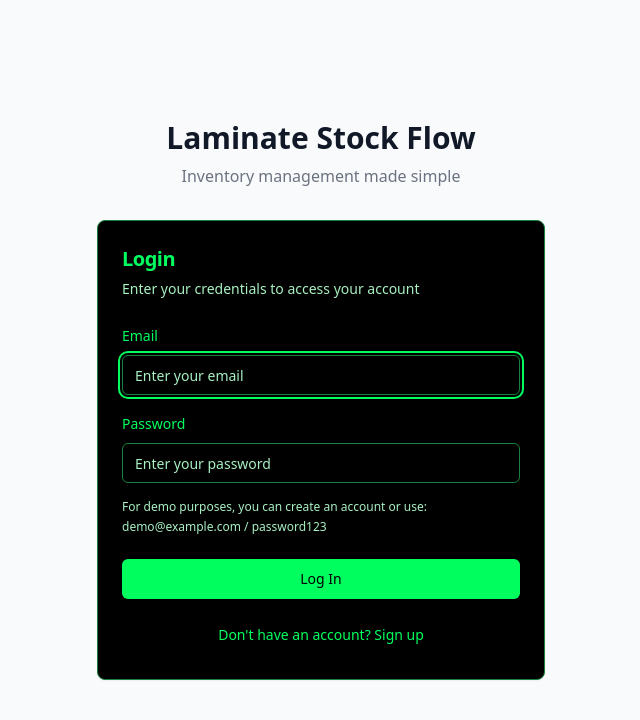
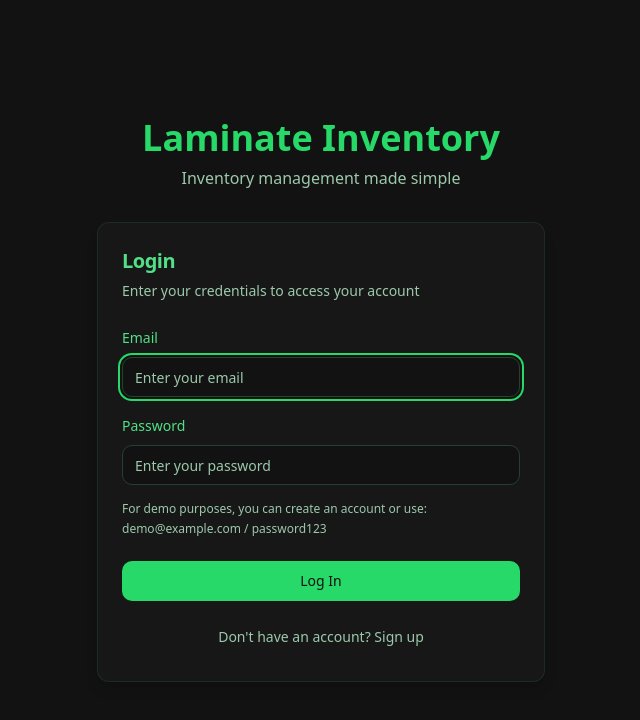
Before and after one commit to vaibhav-tech2005/smclam, a React (Vite) app: page /login in a window 1280 px wide. Shown: the top 720 px of the page, without its empty margins (319-959 px from the left). Built offline with nearby package versions, Linux system fonts and the light colour scheme.

Commit message:
Refactor: Apply soft color palette and finalize UI

```diff
--- a/src/components/navigation/MobileHeader.tsx
+++ b/src/components/navigation/MobileHeader.tsx
@@ -12,20 +12,20 @@ const MobileHeader: React.FC<MobileHeaderProps> = ({ onMenuToggle }) => {
   const { user } = useAuth();
 
   return (
-    <header className="bg-black border-b border-gray-700 py-3 px-4 flex items-center justify-between md:hidden shadow-sm">
+    <header className="bg-background border-b border-border/50 py-3 px-4 flex items-center justify-between md:hidden shadow-sm">
       <div className="flex items-center space-x-3">
         <Button
           variant="ghost"
           size="icon"
           onClick={onMenuToggle}
-          className="text-green-500 hover:text-green-400"
+          className="text-primary hover:text-primary/90 hover:bg-primary/10"
         >
           <Menu className="h-6 w-6" />
         </Button>
-        <h1 className="font-semibold text-lg text-green-500">Laminate Inventory</h1>
+        <h1 className="font-semibold text-lg text-primary">Laminate Inventory</h1>
       </div>
       <div className="flex items-center">
-        <span className="text-sm font-medium mr-2 text-green-500">{user?.username}</span>
+        <span className="text-sm font-medium text-muted-foreground">{user?.username}</span>
       </div>
     </header>
   );
--- a/src/components/navigation/MobileMenu.tsx
+++ b/src/components/navigation/MobileMenu.tsx
@@ -12,7 +12,7 @@ interface MobileMenuProps {
 }
 
 const MobileMenu: React.FC<MobileMenuProps> = ({ isOpen, onClose }) => {
-  const { user, logout, isAdmin } = useAuth();
+  const { user, logout } = useAuth();
   const navItems = getNavItems();
 
   if (!isOpen) return null;
@@ -23,10 +23,15 @@ const MobileMenu: React.FC<MobileMenuProps> = ({ isOpen, onClose }) => {
   };
 
   return (
-    <div className="fixed inset-0 z-40 bg-black flex flex-col md:hidden">
-      <div className="p-4 border-b border-gray-700 flex justify-between">
-        <h1 className="text-xl font-bold text-green-500">Laminate Inventory</h1>
-        <Button variant="ghost" size="icon" onClick={onClose} className="text-green-500 hover:text-green-400">
+    <div className="fixed inset-0 z-40 bg-background flex flex-col md:hidden">
+      <div className="p-4 border-b border-border/50 flex justify-between">
+        <h1 className="text-xl font-bold text-primary">Laminate Inventory</h1>
+        <Button
+          variant="ghost"
+          size="icon"
+          onClick={onClose}
+          className="text-primary hover:text-primary/90 hover:bg-primary/10"
+        >
           <X className="h-6 w-6" />
         </Button>
       </div>
@@ -37,7 +42,7 @@ const MobileMenu: React.FC<MobileMenuProps> = ({ isOpen, onClose }) => {
             key={item.path}
             to={item.path}
             onClick={onClose}
-            className="flex items-center px-3 py-3 text-base rounded-md transition-colors text-green-500 hover:bg-gray-900"
+            className="flex items-center px-3 py-3 text-base rounded-md transition-colors text-muted-foreground hover:text-primary hover:bg-primary/10"
           >
             {item.icon}
             {item.name}
@@ -45,17 +50,17 @@ const MobileMenu: React.FC<MobileMenuProps> = ({ isOpen, onClose }) => {
         ))}
       </nav>
 
-      <div className="p-4 border-t border-gray-700">
+      <div className="p-4 border-t border-border/50">
         <div className="flex items-center justify-between">
           <div>
-            <p className="text-sm font-medium text-green-500">{user?.username}</p>
-            <p className="text-xs text-green-400">{user?.role}</p>
+            <p className="text-sm font-medium text-primary">{user?.username}</p>
+            <p className="text-xs text-muted-foreground">{user?.role}</p>
           </div>
           <Button
             variant="ghost"
             size="sm"
             onClick={handleLogout}
-            className="text-green-500 hover:text-green-400"
+            className="text-muted-foreground hover:text-primary hover:bg-primary/10"
           >
             <LogOut className="h-4 w-4 mr-2" />
             Logout
--- a/src/index.css
+++ b/src/index.css
@@ -5,35 +5,35 @@
 
 @layer base {
   :root {
-    --background: 0 0% 0%;
-    --foreground: 142 100% 50%;
+    --background: 0 0% 7%;
+    --foreground: 142 70% 60%;
 
-    --card: 0 0% 0%;
-    --card-foreground: 142 100% 50%;
+    --card: 0 0% 9%;
+    --card-foreground: 142 70% 60%;
 
-    --popover: 0 0% 0%;
-    --popover-foreground: 142 100% 50%;
+    --popover: 0 0% 9%;
+    --popover-foreground: 142 70% 60%;
 
-    --primary: 142 100% 50%;
-    --primary-foreground: 0 0% 0%;
+    --primary: 142 70% 50%;
+    --primary-foreground: 0 0% 7%;
 
-    --secondary: 142 70% 30%;
-    --secondary-foreground: 142 100% 50%;
+    --secondary: 142 30% 20%;
+    --secondary-foreground: 142 70% 60%;
 
-    --muted: 0 0% 20%;
-    --muted-foreground: 142 70% 80%;
+    --muted: 0 0% 15%;
+    --muted-foreground: 142 30% 70%;
 
-    --accent: 142 70% 30%;
-    --accent-foreground: 142 100% 50%;
+    --accent: 142 30% 20%;
+    --accent-foreground: 142 70% 60%;
 
     --destructive: 0 84.2% 60.2%;
     --destructive-foreground: 0 0% 98%;
 
-    --border: 142 70% 30%;
-    --input: 142 70% 30%;
-    --ring: 142 100% 50%;
+    --border: 142 30% 20%;
+    --input: 142 30% 20%;
+    --ring: 142 70% 50%;
 
-    --radius: 0.5rem;
+    --radius: 0.75rem;
   }
 }
 
@@ -42,6 +42,15 @@
     @apply border-border;
   }
   body {
-    @apply bg-background text-foreground;
+    @apply bg-background text-foreground antialiased;
   }
 }
+
+/* Add smooth transitions for better UX */
+@layer utilities {
+  .transition-all {
+    transition-property: all;
+    transition-timing-function: cubic-bezier(0.4, 0, 0.2, 1);
+    transition-duration: 150ms;
+  }
+}
--- a/src/pages/Login.tsx
+++ b/src/pages/Login.tsx
@@ -1,4 +1,3 @@
-
 import React, { useState, useEffect } from "react";
 import { useNavigate } from "react-router-dom";
 import { Card, CardContent, CardDescription, CardFooter, CardHeader, CardTitle } from "@/components/ui/card";
@@ -47,7 +46,6 @@ const Login = () => {
     try {
       await login(values.email, values.password);
     } catch (error: any) {
-      // Error handling is now in the login function in AuthContext
       setLoginError(error.message || "Failed to login");
     }
   };
@@ -78,20 +76,19 @@ const Login = () => {
     }
   };
 
-  // For quick testing purposes - add a demo login notice
   const handleDemoLogin = () => {
     form.setValue('email', 'demo@example.com');
     form.setValue('password', 'password123');
   };
 
   return (
-    <div className="min-h-screen flex flex-col items-center justify-center bg-gray-50 px-4">
+    <div className="min-h-screen flex flex-col items-center justify-center bg-background px-4">
       <div className="mb-8 text-center">
-        <h1 className="text-3xl font-bold text-gray-900 mb-2">Laminate Stock Flow</h1>
-        <p className="text-gray-500">Inventory management made simple</p>
+        <h1 className="text-4xl font-bold text-primary mb-2">Laminate Inventory</h1>
+        <p className="text-muted-foreground">Inventory management made simple</p>
       </div>
 
-      <Card className="w-full max-w-md">
+      <Card className="w-full max-w-md border-border/50 shadow-lg">
         <CardHeader>
           <CardTitle className="text-xl">{isSignUp ? "Create Account" : "Login"}</CardTitle>
           <CardDescription>
@@ -149,7 +146,7 @@ const Login = () => {
 
               <div className="text-xs text-muted-foreground">
                 <p>For demo purposes, you can create an account or use:</p>
-                <p className="font-medium cursor-pointer hover:underline mt-1" onClick={handleDemoLogin}>
+                <p className="font-medium cursor-pointer hover:text-primary transition-colors mt-1" onClick={handleDemoLogin}>
                   demo@example.com / password123
                 </p>
               </div>
@@ -157,13 +154,13 @@ const Login = () => {
 
             <CardFooter className="flex flex-col gap-4">
               <Button
-                className="w-full"
+                className="w-full bg-primary hover:bg-primary/90 text-primary-foreground"
                 type="submit"
                 disabled={isLoading || signUpLoading}
               >
                 {(isLoading || signUpLoading) ? (
                   <div className="flex items-center">
-                    <div className="animate-spin mr-2 h-4 w-4 border-t-2 border-b-2 border-white rounded-full" />
+                    <div className="animate-spin mr-2 h-4 w-4 border-t-2 border-b-2 border-current rounded-full" />
                     {isSignUp ? "Creating account..." : "Logging in..."}
                   </div>
                 ) : (
@@ -171,16 +168,15 @@ const Login = () => {
                 )}
               </Button>
 
-              <div className="text-center">
               <Button
                 variant="link"
                 type="button"
                 onClick={() => setIsSignUp(!isSignUp)}
                 disabled={isLoading || signUpLoading}
+                className="text-muted-foreground hover:text-primary"
               >
                 {isSignUp ? "Already have an account? Log in" : "Don't have an account? Sign up"}
               </Button>
-              </div>
             </CardFooter>
           </form>
         </Form>
```
Lines whose indentation alone changed are shown as unchanged.
